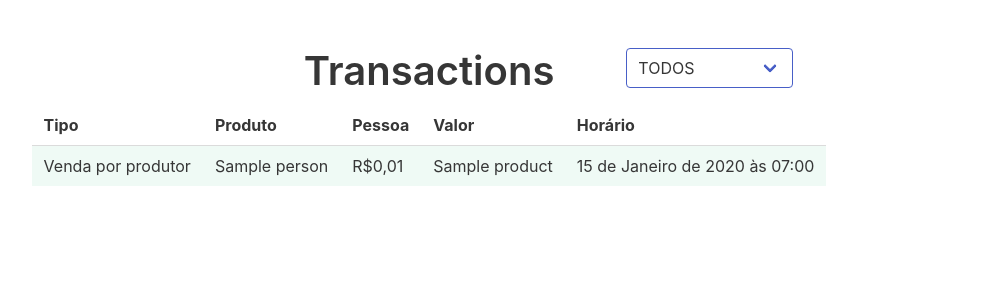
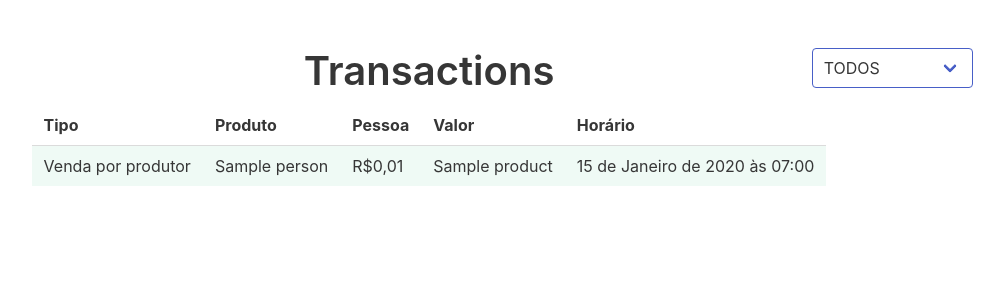
Before and after one commit to rafaelcnagy/sales-parsing, a Django app: page / in a window 1280 px wide. Shown: the part 68-368 px from the top of the page, without its empty margins (211-1215 px from the left). Run offline with Django 4.2, Linux system fonts and the light colour scheme; tables that the repository leaves empty hold one stand-in row (values such as "Sample post").

Commit message:
changes detail card position

```diff
--- a/templates/uploader/list.html
+++ b/templates/uploader/list.html
@@ -6,8 +6,32 @@
   <div class="container">
 
     <div class="columns block">
-      <div class="column is-4">
+      <div class="column is-2">
+
+      </div>
+
+      <div class="column">
+        <h1 class="title is-2 has-text-centered">Transactions</h1>
+      </div>
+
+      <div class="column is-2">
+        <div class="select is-link">
+          <select onchange="javascript:location.href = this.value;">
+            <option value="{% url 'list' %}">TODOS</option>
+            {% for person in object_list.persons %}
+              <option value="{% url 'list-person' person.id %}"
+              {% if person.id == request.resolver_match.kwargs.id %}selected{% endif %}
+              >{{ person.name }}</option>
+            {% endfor %}
+          </select>
+        </div>
+      </div>
+    </div>
+
+
     {% if object_list.person_selected %}
+      <div class="columns block is-centered">
+        <div class="column is-half">
           <div class="notification is-primary">
             <h2 class="is-size-4">{{object_list.person_selected.name}}</h2>
             <p>Saldo: R${{object_list.person_selected.get_balance|floatformat:2}}</p>
@@ -23,26 +47,9 @@
             </p>
             <p>Participou de {{ object_list.person_selected.transaction_set.count }} transações</p>
           </div>
-        {% endif %}
-      </div>
-
-      <div class="column">
-        <h1 class="title is-2 has-text-centered">Transactions</h1>
-      </div>
-
-      <div class="column is-4">
-        <div class="select is-link">
-          <select onchange="javascript:location.href = this.value;">
-            <option value="{% url 'list' %}">TODOS</option>
-            {% for person in object_list.persons %}
-              <option value="{% url 'list-person' person.id %}"
-              {% if person.id == request.resolver_match.kwargs.id %}selected{% endif %}
-              >{{ person.name }}</option>
-            {% endfor %}
-          </select>
         </div>
       </div>
-    </div>
+    {% endif %}
 
 
     <table class="table columns is-centered block">
@@ -71,13 +78,19 @@
           <td>R${{ transaction.get_value|floatformat:2 }}</td>
           <td>{{ transaction.product.name }}</td>
           <td>{{ transaction.date }}</td>
-      </li>
+        </tr>
+
         {% empty %}
-        <li>No transactions yet.</li>
+        <div class="columns is-centered">
+          <div class="column is-4">
+            <div class="notification is-danger is-warning">
+              <p class="is-size-4">No transactions yet.</p>
               <a class="button is-light" href="{% url 'upload' %} ">Upload file</a>
+            </div>
+          </div>
+        </div>
       {% endfor %}
-    </ul>
-
+    </table>
   </div>
 </div>
 
```
Lines whose indentation alone changed are shown as unchanged.
